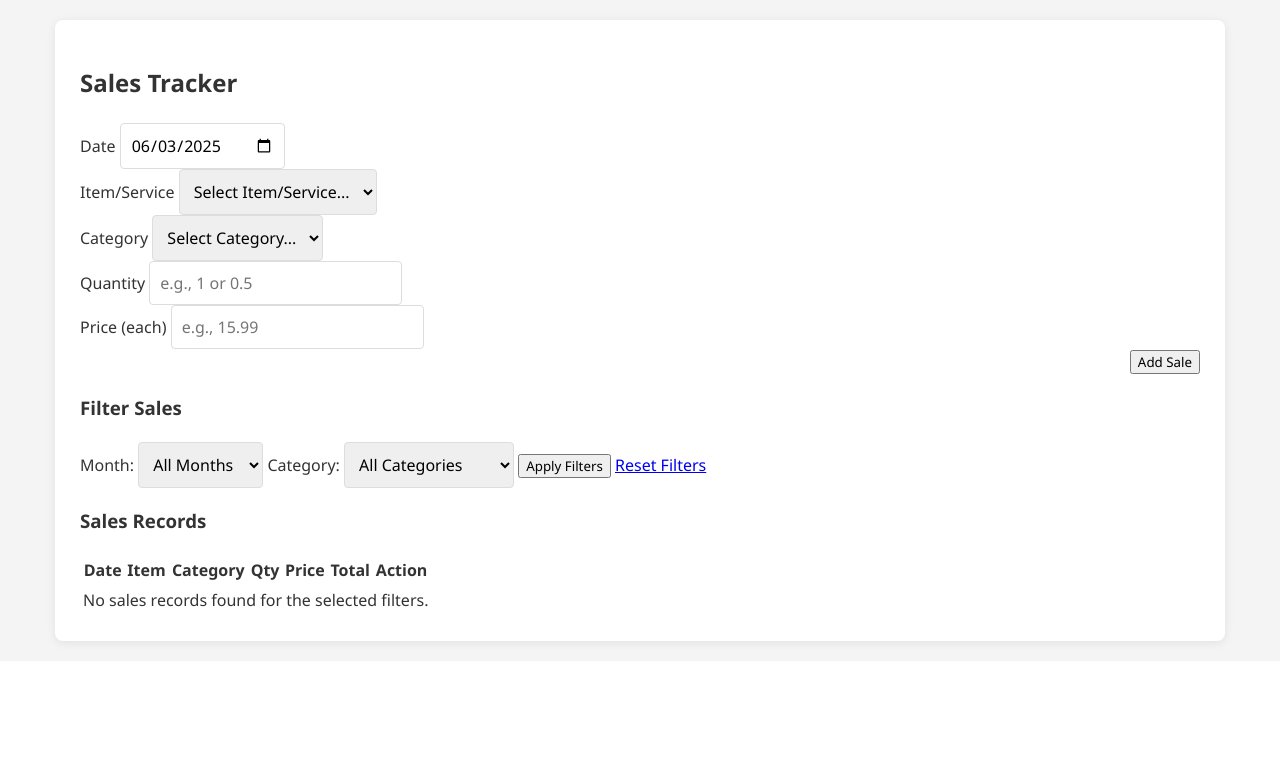
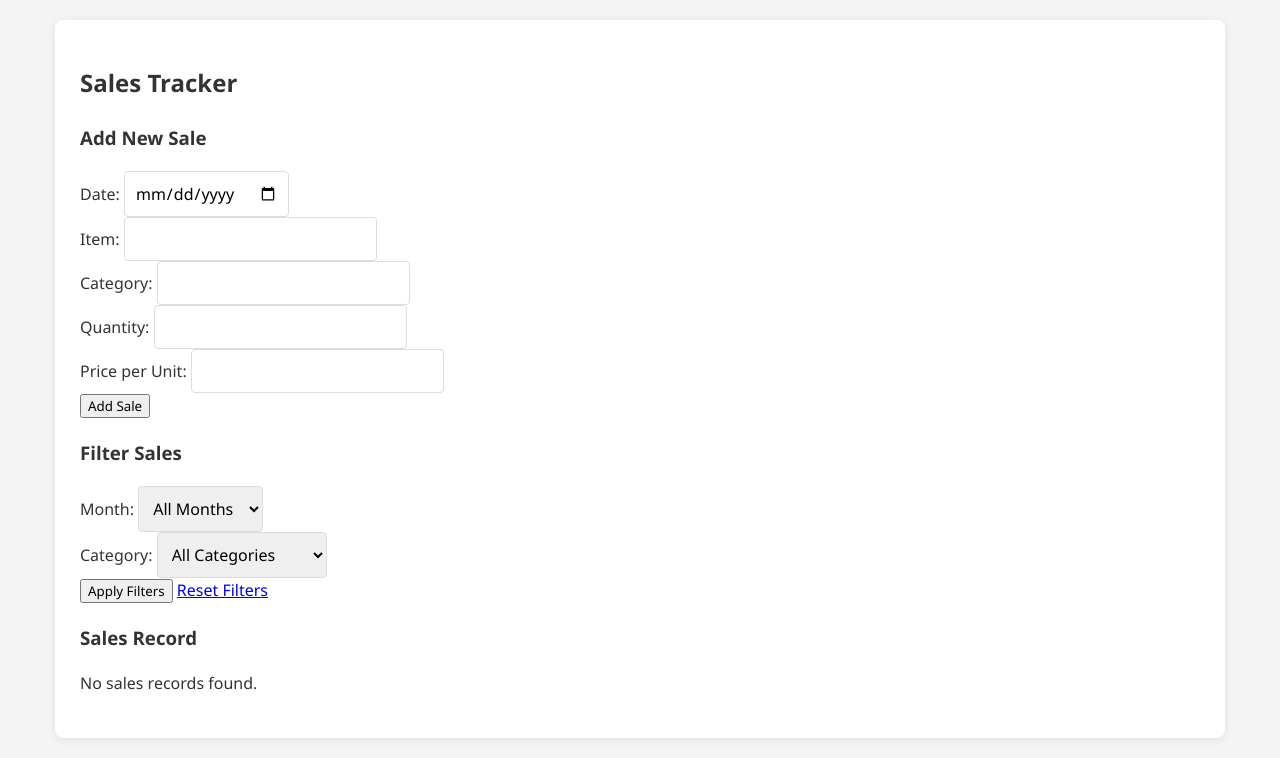
Before and after one commit to abdulbaree-ai/for-deepseek, a Flask app: template templates/sales.html in a window 1280 px wide. Shown: the part 222-980 px from the top of the page. Before the commit the page ends 871 px from the top, so only its background shows below. Run offline with Flask 3, Linux system fonts and the light colour scheme; the template is opened without the code that fills it, so the values that code supplies are empty; some libraries are stand-ins or nearby versions.

Commit message:
sales.html

```diff
--- a/templates/sales.html
+++ b/templates/sales.html
@@ -1,58 +1,46 @@
 {% extends "base.html" %}
 
 {% block content %}
-    <h2>Sales Tracker</h2>
+    {# Main Page Title - Responsive Font Size #}
+    <h2 class="text-2xl sm:text-3xl font-bold text-gray-800 mb-6">Sales Tracker</h2>
 
-    <form method="post" action="{{ url_for('sales') }}">
-        <div class="form-group">
-            <label for="date">Date</label>
-            <input type="date" id="date" name="date" value="{{ datetime.now().strftime('%Y-%m-%d') }}" required>
+    <div class="bg-white p-6 rounded-xl shadow-lg mb-8">
+        {# Section Title - Responsive Font Size #}
+        <h3 class="text-lg sm:text-xl font-semibold text-gray-700 mb-4">Add New Sale</h3>
+        <form method="POST" action="{{ url_for('sales') }}" class="grid grid-cols-1 md:grid-cols-2 lg:grid-cols-3 gap-4">
+            <div>
+                <label for="date" class="block text-sm font-medium text-gray-700 mb-1">Date:</label>
+                <input type="date" id="date" name="date" required class="form-input w-full p-2 border border-gray-300 rounded-md focus:ring-primary-green focus:border-primary-green shadow-sm">
             </div>
-        <div class="form-group">
-            <label for="item">Item/Service</label>
-            <select id="item" name="item" required>
-                <option value="" disabled selected>Select Item/Service...</option>
-                <option value="Adult Ticket">Adult Ticket</option>
-                <option value="Child Ticket">Child Ticket</option>
-                <option value="Senior Ticket">Senior Ticket</option>
-                <option value="Membership">Membership</option>
-                <option value="Gift Shop Item">Gift Shop Item</option>
-                <option value="Food & Beverage">Food & Beverage</option>
-                <option value="Special Event Ticket">Special Event Ticket</option>
-                <option value="Donation">Donation</option>
-                <option value="Other">Other</option>
-            </select>
+            <div>
+                <label for="item" class="block text-sm font-medium text-gray-700 mb-1">Item:</label>
+                <input type="text" id="item" name="item" required class="form-input w-full p-2 border border-gray-300 rounded-md focus:ring-primary-green focus:border-primary-green shadow-sm">
             </div>
-        <div class="form-group">
-            <label for="category">Category</label>
-            <select id="category" name="category" required>
-                <option value="" disabled selected>Select Category...</option>
-                <option value="Tickets">Tickets</option>
-                <option value="Memberships">Memberships</option>
-                <option value="Retail">Retail</option>
-                <option value="Food & Beverage">Food & Beverage</option>
-                <option value="Events">Events</option>
-                <option value="Donations">Donations</option>
-                <option value="Other">Other</option>
-            </select>
+            <div>
+                <label for="category" class="block text-sm font-medium text-gray-700 mb-1">Category:</label>
+                <input type="text" id="category" name="category" required class="form-input w-full p-2 border border-gray-300 rounded-md focus:ring-primary-green focus:border-primary-green shadow-sm">
             </div>
-        <div class="form-group">
-            <label for="quantity">Quantity</label>
-            <input type="number" id="quantity" name="quantity" min="0.01" step="any" required placeholder="e.g., 1 or 0.5">
+            <div>
+                <label for="quantity" class="block text-sm font-medium text-gray-700 mb-1">Quantity:</label>
+                <input type="number" id="quantity" name="quantity" step="0.01" required class="form-input w-full p-2 border border-gray-300 rounded-md focus:ring-primary-green focus:border-primary-green shadow-sm">
             </div>
-        <div class="form-group">
-            <label for="price">Price (each)</label>
-            <input type="number" id="price" name="price" min="0" step="0.01" required placeholder="e.g., 15.99">
+            <div>
+                <label for="price" class="block text-sm font-medium text-gray-700 mb-1">Price per Unit:</label>
+                <input type="number" id="price" name="price" step="0.01" required class="form-input w-full p-2 border border-gray-300 rounded-md focus:ring-primary-green focus:border-primary-green shadow-sm">
             </div>
-        <div class="form-group" style="grid-column: 1 / -1; text-align: right;"> <button type="submit">Add Sale</button>
+            <div class="md:col-span-2 lg:col-span-1 flex items-end">
+                <button type="submit" class="bg-primary-green hover:bg-green-700 text-white font-semibold py-2 px-5 rounded-md shadow-md transition-colors duration-200 w-full">Add Sale</button>
             </div>
         </form>
+    </div>
 
-    <h3>Filter Sales</h3>
-    <div class="filters">
-        <form method="get" action="{{ url_for('sales') }}">
-            <label for="month_filter">Month:</label>
-            <select id="month_filter" name="month">
+    <div class="bg-white p-6 rounded-xl shadow-lg mb-8">
+        {# Section Title - Responsive Font Size #}
+        <h3 class="text-lg sm:text-xl font-semibold text-gray-700 mb-4">Filter Sales</h3>
+        <form method="GET" action="{{ url_for('sales') }}" class="grid grid-cols-1 sm:grid-cols-2 lg:grid-cols-4 gap-4 items-end">
+            <div>
+                <label for="month_filter" class="block text-sm font-medium text-gray-700 mb-1">Month:</label>
+                <select id="month_filter" name="month" class="form-select w-full p-2 border border-gray-300 rounded-md focus:ring-primary-green focus:border-primary-green shadow-sm">
                     <option value="all" {% if current_month_filter == 'all' %}selected{% endif %}>All Months</option>
                     {% for m_num in range(1, 13) %}
                         <option value="{{ '%02d' % m_num }}" {% if current_month_filter == '%02d' % m_num %}selected{% endif %}>
@@ -60,53 +48,62 @@
                         </option>
                     {% endfor %}
                 </select>
-
-            <label for="category_filter">Category:</label>
-            <select id="category_filter" name="category">
+            </div>
+            <div>
+                <label for="category_filter" class="block text-sm font-medium text-gray-700 mb-1">Category:</label>
+                <select id="category_filter" name="category" class="form-select w-full p-2 border border-gray-300 rounded-md focus:ring-primary-green focus:border-primary-green shadow-sm">
                     <option value="all" {% if current_category_filter == 'all' %}selected{% endif %}>All Categories</option>
+                    {# You might want to dynamically load categories from your DB here #}
                     <option value="Tickets" {% if current_category_filter == 'Tickets' %}selected{% endif %}>Tickets</option>
-                <option value="Memberships" {% if current_category_filter == 'Memberships' %}selected{% endif %}>Memberships</option>
-                <option value="Retail" {% if current_category_filter == 'Retail' %}selected{% endif %}>Retail</option>
+                    <option value="Merchandise" {% if current_category_filter == 'Merchandise' %}selected{% endif %}>Merchandise</option>
                     <option value="Food & Beverage" {% if current_category_filter == 'Food & Beverage' %}selected{% endif %}>Food & Beverage</option>
-                <option value="Events" {% if current_category_filter == 'Events' %}selected{% endif %}>Events</option>
-                <option value="Donations" {% if current_category_filter == 'Donations' %}selected{% endif %}>Donations</option>
-                <option value="Other" {% if current_category_filter == 'Other' %}selected{% endif %}>Other</option>
+                    <option value="Donation" {% if current_category_filter == 'Donation' %}selected{% endif %}>Donation</option>
                 </select>
-
-            <button type="submit">Apply Filters</button>
-            <a href="{{ url_for('sales') }}" class="btn btn-secondary">Reset Filters</a>
+            </div>
+            <div class="col-span-full sm:col-span-2 lg:col-span-2 flex items-end gap-2">
+                <button type="submit" class="bg-accent-color hover:bg-accent-color/90 text-white font-semibold py-2 px-5 rounded-md shadow-md transition-colors duration-200">Apply Filters</button>
+                <a href="{{ url_for('sales') }}" class="btn btn-secondary bg-gray-200 hover:bg-gray-300 text-gray-800 font-semibold py-2 px-5 rounded-md shadow-md transition-colors duration-200">Reset Filters</a>
+            </div>
         </form>
     </div>
 
-    <h3>Sales Records</h3>
-    <table>
-        <thead>
+    <div class="bg-white p-6 rounded-xl shadow-lg">
+        {# Section Title - Responsive Font Size #}
+        <h3 class="text-lg sm:text-xl font-semibold text-gray-700 mb-4">Sales Record</h3>
+        {% if sales %}
+        <div class="overflow-x-auto">
+            <table class="min-w-full divide-y divide-gray-200">
+                <thead class="bg-gray-50">
                     <tr>
-                <th>Date</th>
-                <th>Item</th>
-                <th>Category</th>
-                <th>Qty</th>
-                <th>Price</th>
-                <th>Total</th>
-                <th>Action</th>
+                        <th scope="col" class="px-4 py-2 text-left text-xs font-medium text-gray-500 uppercase tracking-wider">Date</th>
+                        <th scope="col" class="px-4 py-2 text-left text-xs font-medium text-gray-500 uppercase tracking-wider">Item</th>
+                        <th scope="col" class="px-4 py-2 text-left text-xs font-medium text-gray-500 uppercase tracking-wider">Category</th>
+                        <th scope="col" class="px-4 py-2 text-right text-xs font-medium text-gray-500 uppercase tracking-wider">Qty</th>
+                        <th scope="col" class="px-4 py-2 text-right text-xs font-medium text-gray-500 uppercase tracking-wider">Price ($)</th>
+                        <th scope="col" class="px-4 py-2 text-right text-xs font-medium text-gray-500 uppercase tracking-wider">Total ($)</th>
+                        <th scope="col" class="px-4 py-2 text-center text-xs font-medium text-gray-500 uppercase tracking-wider">Actions</th>
                     </tr>
                 </thead>
-        <tbody>
+                <tbody class="bg-white divide-y divide-gray-200">
                     {% for sale in sales %}
-                <tr>
-                    <td>{{ sale[1] }}</td> {# Date #}
-                    <td>{{ sale[2] }}</td> {# Item #}
-                    <td>{{ sale[3] }}</td> {# Category #}
-                    <td>{{ sale[4] }}</td> {# Quantity #}
-                    <td>${{ "%.2f"|format(sale[5]) }}</td> {# Price #}
-                    <td>${{ "%.2f"|format(sale[6]) }}</td> {# Total #}
-                    <td><a href="{{ url_for('delete_sale', id=sale[0]) }}" class="btn btn-danger" onclick="return confirm('Are you sure you want to delete this sale?');">Delete</a></td>
-                </tr>
-            {% else %}
-                <tr>
-                    <td colspan="7" style="text-align:center;">No sales records found for the selected filters.</td>
+                    <tr class="hover:bg-gray-50">
+                        <td class="px-4 py-2 whitespace-nowrap text-sm font-medium text-gray-900">{{ sale[1] }}</td>
+                        <td class="px-4 py-2 whitespace-nowrap text-sm text-gray-900">{{ sale[2] }}</td>
+                        <td class="px-4 py-2 whitespace-nowrap text-sm text-gray-900">{{ sale[3] }}</td>
+                        <td class="px-4 py-2 whitespace-nowrap text-right text-sm text-gray-900">{{ "%.2f"|format(sale[4]) }}</td>
+                        <td class="px-4 py-2 whitespace-nowrap text-right text-sm text-gray-900">${{ "%.2f"|format(sale[5]) }}</td>
+                        <td class="px-4 py-2 whitespace-nowrap text-right text-sm text-gray-900">${{ "%.2f"|format(sale[6]) }}</td>
+                        <td class="px-4 py-2 whitespace-nowrap text-center text-sm font-medium">
+                            <a href="{{ url_for('edit_sale', sale_id=sale[0]) }}" class="text-blue-600 hover:text-blue-900 mr-3">Edit</a>
+                            <a href="{{ url_for('delete_sale', id=sale[0]) }}" class="text-red-600 hover:text-red-900" onclick="return confirm('Are you sure you want to delete this sale?');">Delete</a>
+                        </td>
                     </tr>
                     {% endfor %}
                 </tbody>
             </table>
+        </div>
+        {% else %}
+        <p class="text-gray-600">No sales records found.</p>
+        {% endif %}
+    </div>
 {% endblock %}
```
Lines whose indentation alone changed are shown as unchanged.
